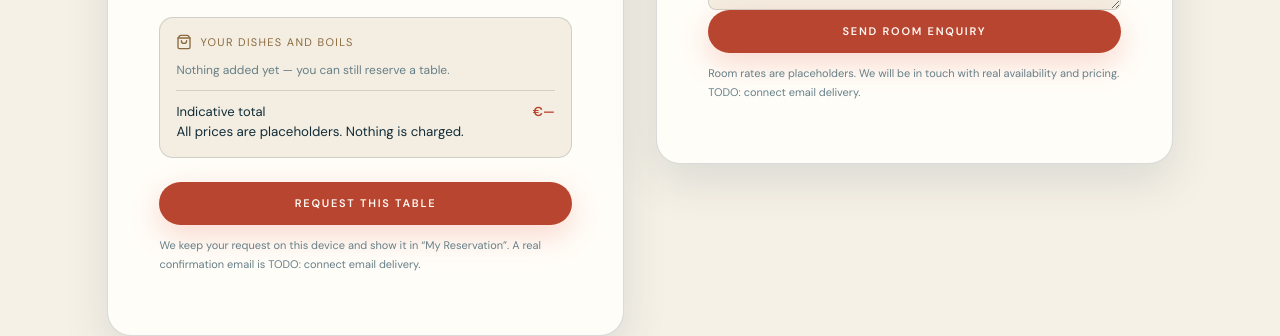
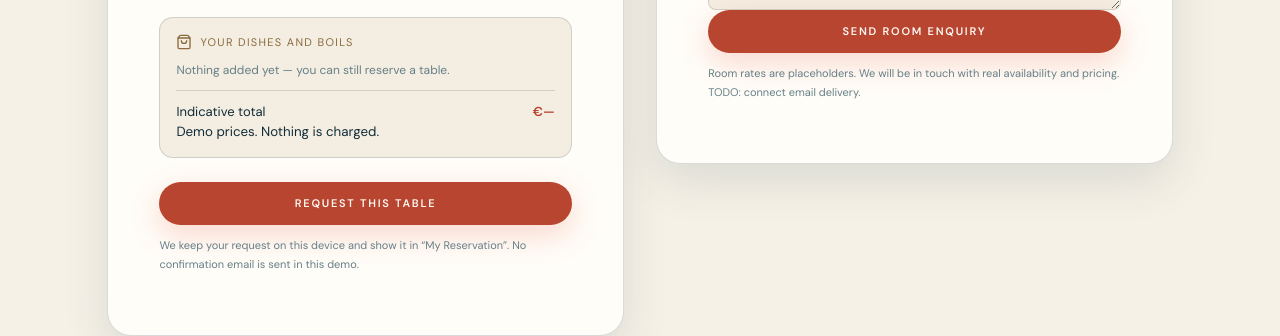
Before and after one commit to Samuel-Fx-1/Sea_Food, a React (Vite) app: page /reservations in a window 1280 px wide. Shown: the part 1440-1776 px from the top of the page. Built offline with nearby package versions, Linux system fonts and the light colour scheme.

Commit message:
docs: clarify demo-only reservation copy

```diff
--- a/src/components/forms/ReservationForm.tsx
+++ b/src/components/forms/ReservationForm.tsx
@@ -176,15 +176,16 @@ export function ReservationForm() {
           </ul>
         )}
         <div className="booking-form__total"><span>Indicative total</span><strong>{formatPrice(total)}</strong></div>
-        <small>All prices are placeholders. Nothing is charged.</small>
+        <small>Demo prices. Nothing is charged.</small>
       </div>
 
       <button className="button button--gold button--block" type="submit" disabled={isSubmitting}>
         {isSubmitting ? 'Sending…' : 'Request this table'}
       </button>
+      {/* DEMO: requests stay in localStorage; no email is sent in this demo. */}
       <p className="booking-form__disclaimer">
-        We keep your request on this device and show it in “My Reservation”. A real confirmation email is
-        {' '}TODO: connect email delivery.
+        We keep your request on this device and show it in “My Reservation”. No confirmation email is sent
+        {' '}in this demo.
       </p>
     </form>
   );
```
